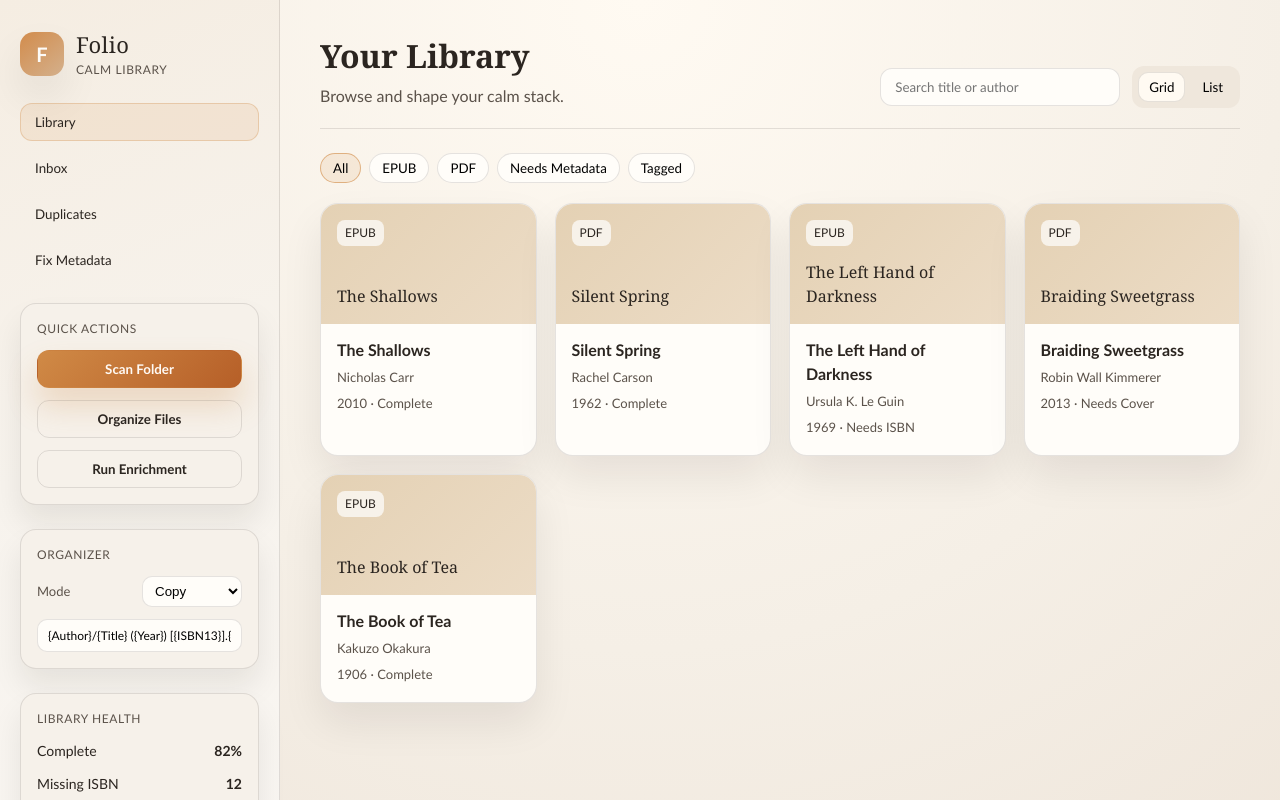
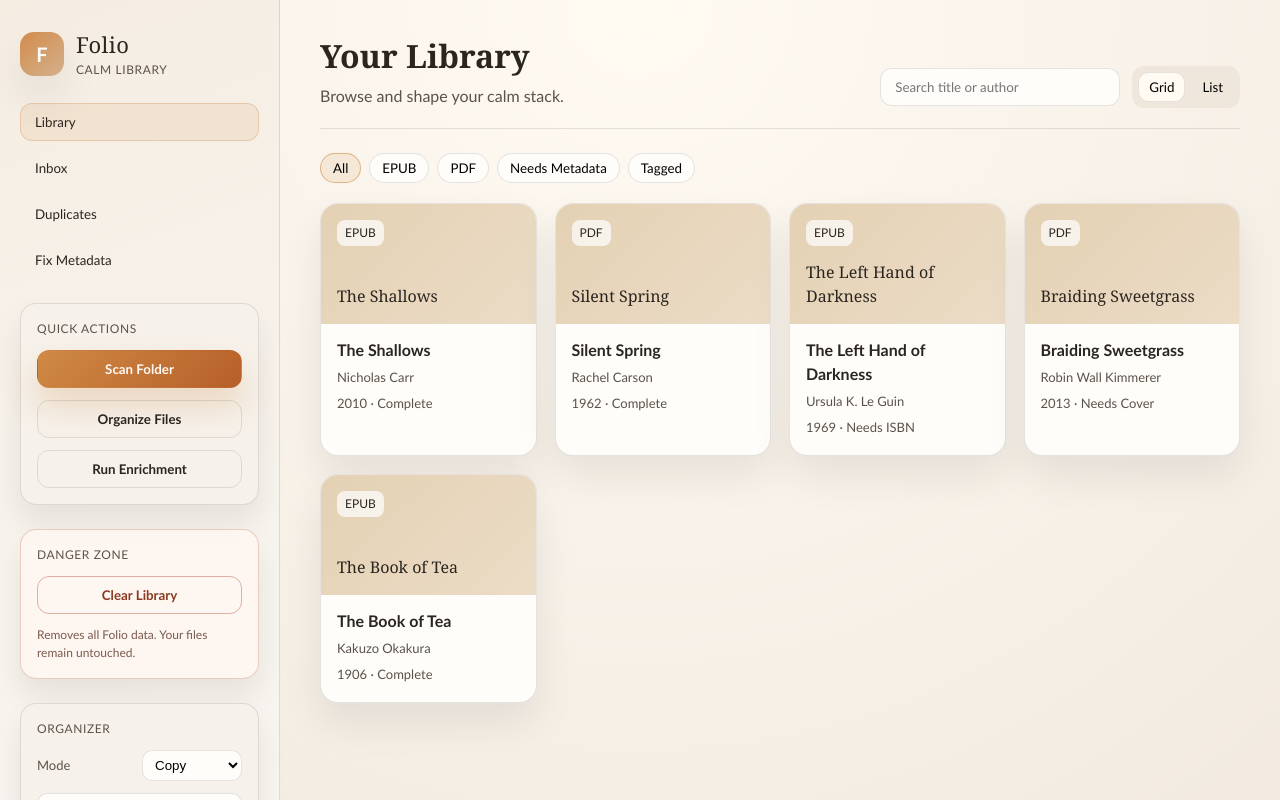
Before and after one commit to bkeetman/folio, a React (Vite) app in the folder apps/desktop/: page / in a window 1280 px wide. Shown: the top 800 px of the page. Built offline with nearby package versions, Linux system fonts and the light colour scheme.

Commit message:
add clear library action

```diff
--- a/apps/desktop/src/App.css
+++ b/apps/desktop/src/App.css
@@ -94,6 +94,21 @@
   flex-direction: column;
   gap: 12px;
   box-shadow: 0 18px 30px rgba(30, 22, 15, 0.08);
+}
+
+.sidebar-panel.danger {
+  border-color: rgba(178, 74, 44, 0.25);
+  background: rgba(255, 247, 242, 0.8);
+}
+
+.ghost.danger {
+  border-color: rgba(178, 74, 44, 0.4);
+  color: #8b3a22;
+}
+
+.danger-note {
+  font-size: 12px;
+  color: #7a5a4e;
 }
 
 .scan-status {
--- a/apps/desktop/src/App.tsx
+++ b/apps/desktop/src/App.tsx
@@ -290,6 +290,29 @@ function App() {
     }
   }, [refreshLibrary, scanning]);
 
+  const handleClearLibrary = async () => {
+    if (!isTauri()) {
+      setScanStatus("Clear requires the Tauri desktop runtime.");
+      return;
+    }
+    const { confirm } = await import("@tauri-apps/plugin-dialog");
+    const ok = await confirm(
+      "This will delete all items, files, and metadata from Folio. Your book files are not deleted. Continue?",
+      {
+        title: "Clear Library",
+        kind: "warning",
+      }
+    );
+    if (!ok) return;
+    try {
+      await invoke("clear_library");
+      setScanStatus("Library cleared.");
+      await refreshLibrary();
+    } catch (error) {
+      setScanStatus("Could not clear library.");
+    }
+  };
+
   useEffect(() => {
     if (!scanning) return;
     const interval = setInterval(() => {
@@ -440,6 +463,16 @@ function App() {
               ) : null}
             </div>
           ) : null}
+        </div>
+
+        <div className="sidebar-panel danger">
+          <div className="panel-title">Danger Zone</div>
+          <button className="ghost danger" onClick={handleClearLibrary}>
+            Clear Library
+          </button>
+          <div className="danger-note">
+            Removes all Folio data. Your files remain untouched.
+          </div>
         </div>
 
         <div className="sidebar-panel">
```
Also changed, not shown: 1 other file (tests, documents, lock files or other folders).
